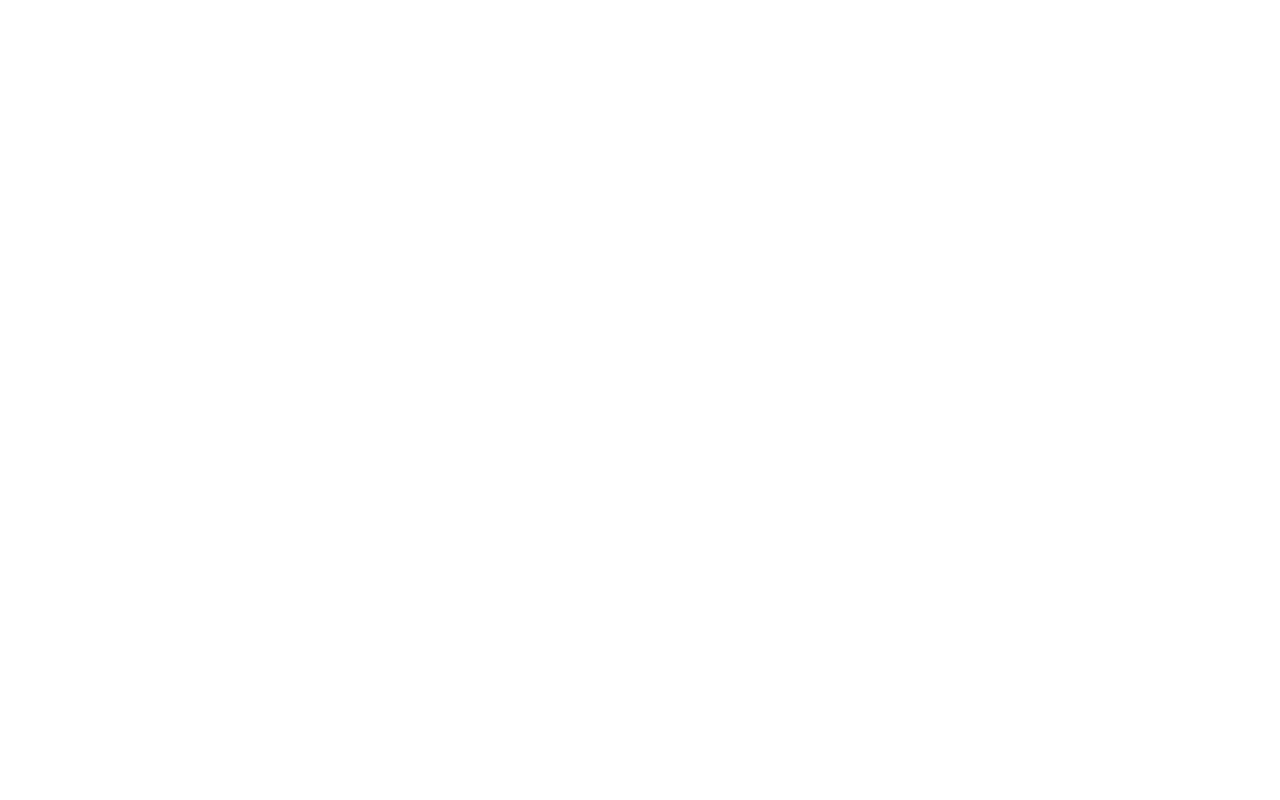
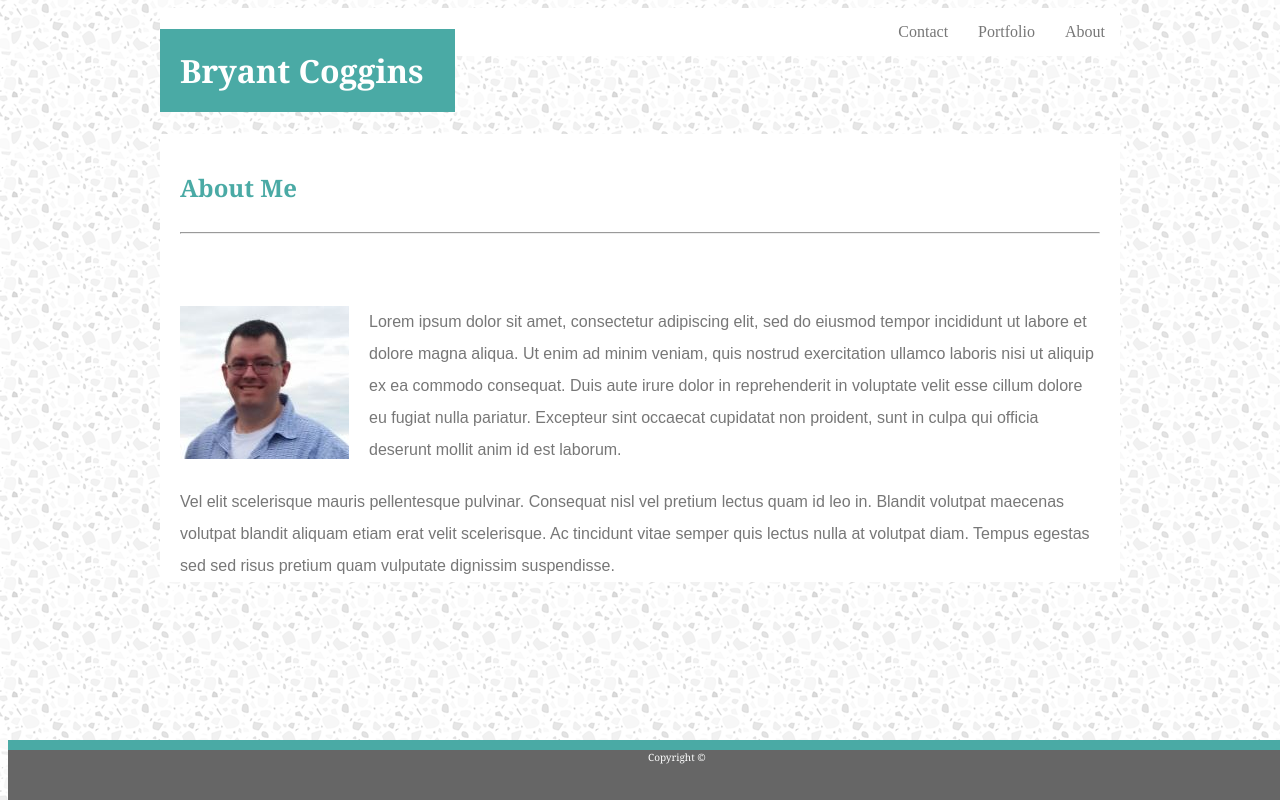
Before and after one commit to bcoggins78/Basic-Portfolio, a plain HTML site: page index.html in a window 1280 px wide. Drawn offline with Linux system fonts and the light colour scheme.

Commit message:
More progress on the Portfolio

```diff
--- a/assets/css/style.css
+++ b/assets/css/style.css
@@ -0,0 +1,112 @@
+body {
+    background-image:url("../images/light-grey-terrazzo.png");
+
+}
+
+.header {
+    background-color: #ffffff;
+    border-color: #cccccc;
+    width: 960px;
+    margin-right: auto;
+    margin-left: auto;
+
+
+}
+
+h1 {
+    color: #ffffff;
+    font-family: 'Georgia', 'Times', 'Times New Roman', 'serif';
+    padding: 20px;
+    width: 255px;
+    float: left;
+    background-color: #4aaaa5;
+
+}
+
+ul {
+    list-style-type: none;
+    margin: 0;
+    padding: 0;
+    overflow: hidden;
+    background-color: #ffffff;
+}
+
+li{
+    float: right;
+
+}
+
+li a {
+    display: block;
+    color:#777777;
+    padding: 15px;
+    text-decoration: none;
+}
+
+.container {
+    width: 960px;
+    margin: auto;
+    color: #777777;
+    font-family: 'Arial', 'Helvetica Neue', 'Helvetica', 'sans-serif';
+    background-color: #ffffff;
+    border-color: #dddddd;
+    border-width: 20px;
+    line-height: 2;
+    clear: both;
+    padding-top: 10px;
+
+}
+
+p {
+    margin: 20px;
+}
+
+
+hr {
+    margin: 20px;
+}
+
+#bio-pic {
+    float: left;
+    margin: 20px;
+}
+
+
+h2 {
+    color: #4aaaa5;
+    font-family: 'Georgia', 'Times', 'Times New Roman', 'serif';
+    margin: 20px;
+}
+
+.footer-border {
+    width: 100%;
+    height: 60px;
+    position: fixed;
+    bottom: 0;
+    background-color: #4aaaa5;
+}
+
+.footer-content {
+    font-family: 'Georgia', 'Times', 'Times New Roman', 'serif';
+    color: #ffffff;
+    text-align: center;
+    font-size: 10px;
+    position: absolute;
+    /* bottom: 5px; */
+    left: 50%;
+
+
+}
+
+.footer {
+    margin: 0px;
+    background-color: #666666;
+    position: fixed;
+    width: 100%;
+    text-align: center;
+    height: 50px;
+    border-color: #4aaaa5;
+    border-width: 5px;
+    bottom: 0;
+
+}
--- a/index.html
+++ b/index.html
@@ -1,13 +1,57 @@
 <!DOCTYPE html>
 <html>
+
 <head>
     <meta charset="utf-8" />
     <meta http-equiv="X-UA-Compatible" content="IE=edge">
-    <title>Page Title</title>
+    <title>Portfolio</title>
     <meta name="viewport" content="width=device-width, initial-scale=1">
     <link rel="stylesheet" type="text/css" media="screen" href="assets/css/style.css" />
 </head>
+
 <body>
+    <div class="header">
+        <h1>
+            Bryant Coggins
+        </h1>
+        <ul>
+            <li><a href="index.html">About</a></li>
+            <li><a href="portfolio.html">Portfolio</a></li>
+            <li><a href="contact.html">Contact</a></li>
+        </ul>
+    </div>
+
+    <div class="container">
+        <h2>
+            About Me
+        </h2>
+
+        <hr>
+
+        <br>
+
+        <img id="bio-pic" src="assets/images/bryant.jpg" alt="Bryant Coggins">
+        <p>Lorem ipsum dolor sit amet, consectetur adipiscing elit, sed do eiusmod tempor incididunt ut labore et
+            dolore magna aliqua. Ut enim ad minim veniam, quis nostrud exercitation ullamco laboris nisi ut aliquip ex
+            ea commodo consequat. Duis aute irure dolor in reprehenderit in voluptate velit esse cillum dolore eu
+            fugiat nulla pariatur. Excepteur sint occaecat cupidatat non proident, sunt in culpa qui officia deserunt
+            mollit anim id est laborum.
+        </p>
+        <p>Vel elit scelerisque mauris pellentesque pulvinar. Consequat nisl vel pretium lectus quam id leo in. Blandit
+            volutpat maecenas volutpat blandit aliquam etiam erat velit scelerisque. Ac tincidunt vitae semper quis
+            lectus nulla at volutpat diam. Tempus egestas sed sed risus pretium quam vulputate dignissim suspendisse.
+        </p>
+    </div>
+
+    <div class="footer-border">
+    </div>
+
+    <div class="footer">
+        <div class="footer-content">
+            Copyright &copy;
+        </div>
+    </div>
 
 </body>
+
 </html>
```
Also changed, not shown: contact.html (+42 -0 lines), portfolio.html (+45 -0 lines), assets/images/bryant.JPG (added), assets/images/darkpaths.png (added), assets/images/light-grey-terrazzo.png (added).
